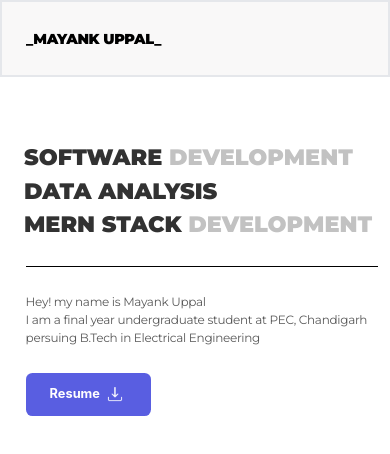
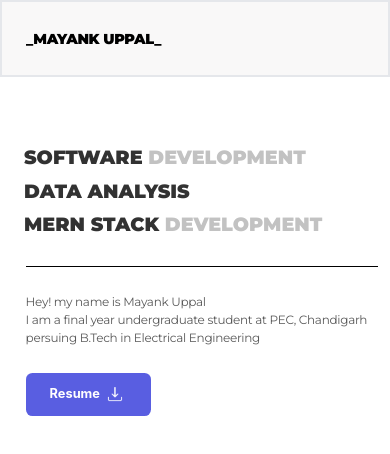
Before and after one commit to kshitijjj/Portfolio_v_1.1, a React (Create React App) app: page / in a window 390 px wide. Shown: the top 454 px of the page. Built offline with nearby package versions, Linux system fonts and the light colour scheme.

Commit message:
updating home component

```diff
--- a/src/Components/Home.jsx
+++ b/src/Components/Home.jsx
@@ -9,9 +9,9 @@ const Home = () => {
         <div className='py-[2rem] md:pt-[2.8rem]'>
             {/* Heading */}
             <div className=' pl-[1.5rem] md:px-[5rem] pb-[1.5rem] mt-[2rem]'>
-                <p className='text-[1.4rem] md:w-[50rem] md:text-[2.5rem] opacity-80  leading-[2.1rem]  md:leading-[3.5rem] font-montserrat font-black'>SOFTWARE <span  className="text-[1.4rem] md:text-[2.5rem] font-montserrat font-black opacity-30">DEVELOPMENT</span></p>
-                <p className='text-[1.4rem] md:w-[50rem] opacity-80 md:text-[2.5rem]  leading-[2.1rem]  md:leading-[3.5rem] font-montserrat font-black'>DATA ANALYSIS</p>
-                <p className='text-[1.4rem] md:w-[60rem] opacity-80 md:text-[2.5rem]  leading-[2.1rem]  md:leading-[3.5rem] font-montserrat font-black'>MERN STACK <span className="text-[1.4rem] md:text-[2.5rem] font-montserrat font-black opacity-30">DEVELOPMENT</span></p>
+                <p className='text-[1.2rem] md:w-[50rem] md:text-[2.5rem] opacity-80  leading-[2.1rem]  md:leading-[3.5rem] font-montserrat font-black'>SOFTWARE <span  className="text-[1.2rem] md:text-[2.5rem] font-montserrat font-black opacity-30">DEVELOPMENT</span></p>
+                <p className='text-[1.2rem] md:w-[50rem] opacity-80 md:text-[2.5rem]  leading-[2.1rem]  md:leading-[3.5rem] font-montserrat font-black'>DATA ANALYSIS</p>
+                <p className='text-[1.2rem] md:w-[60rem] opacity-80 md:text-[2.5rem]  leading-[2.1rem]  md:leading-[3.5rem] font-montserrat font-black'>MERN STACK <span className="text-[1.2rem] md:text-[2.5rem] font-montserrat font-black opacity-30">DEVELOPMENT</span></p>
             </div>
           {/* line */}
             <div className="w-[22rem] ml-[1.6rem] md:mx-[5rem]  h-[0.1rem] bg-black">
```
